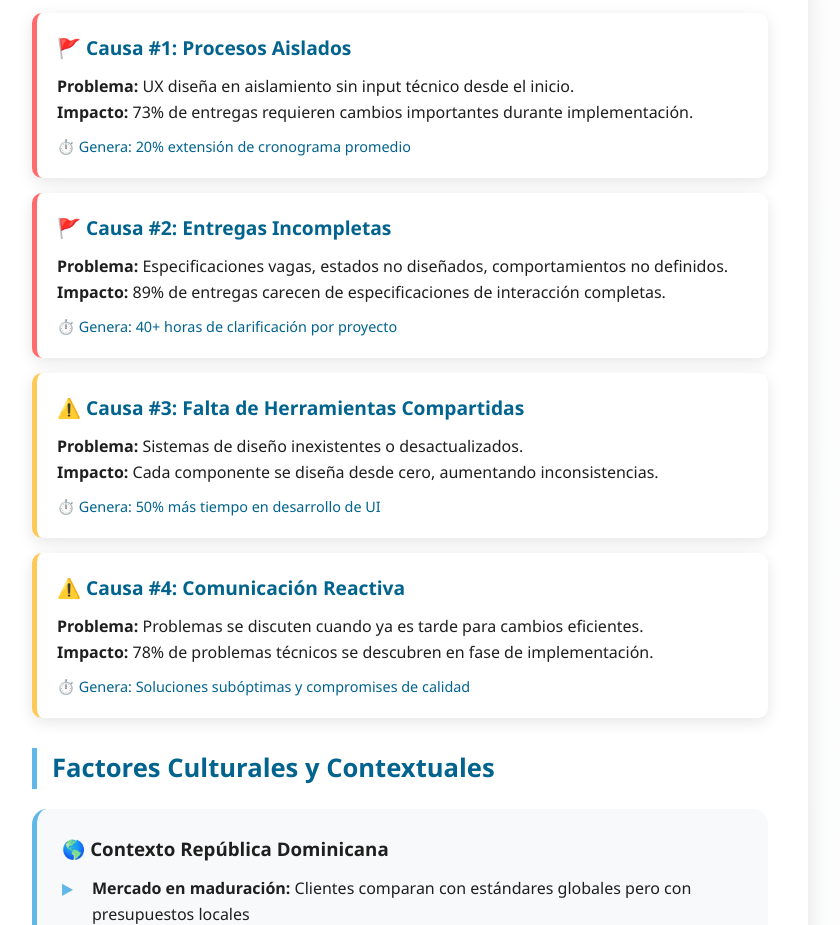
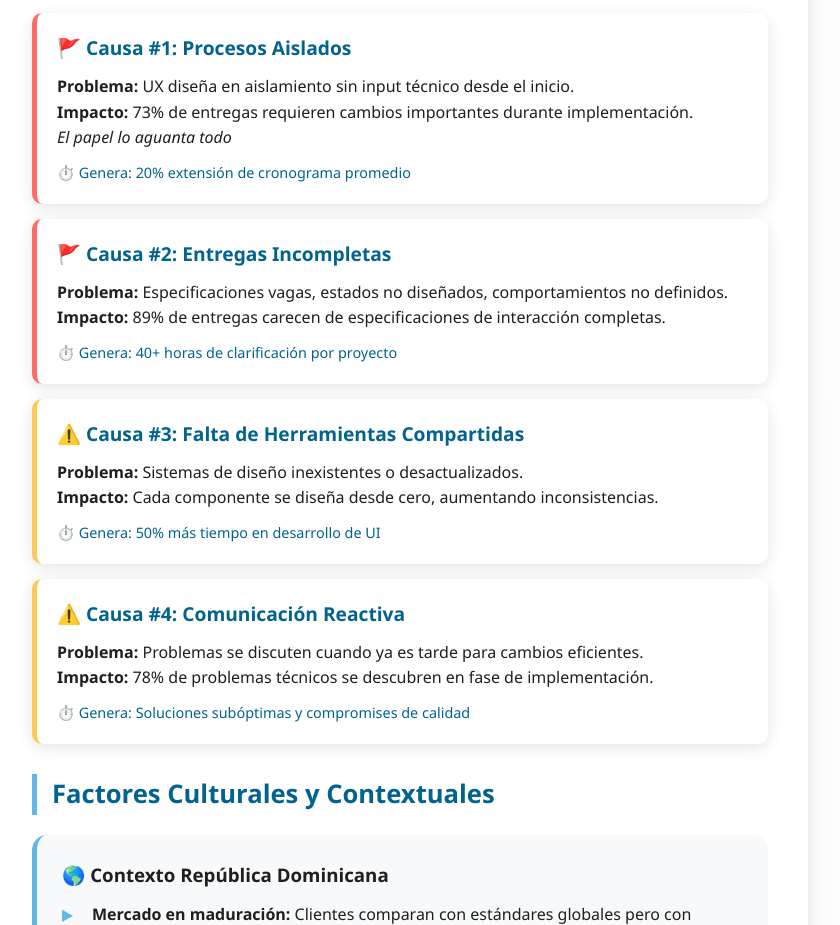
Before and after one commit to marcelino056/UX-UX-Dev-Colaboration, a plain HTML site: page index.html in a window 1280 px wide. Shown: the part 5860-6785 px from the top of the page, without its empty margins (240-1080 px from the left). Drawn offline with Linux system fonts and the light colour scheme.

Commit message:
Add italicized note to highlight the issue of isolated processes in UX design

```diff
--- a/index.html
+++ b/index.html
@@ -1091,6 +1091,7 @@
             <h4>🚩 Causa #1: Procesos Aislados</h4>
             <p><strong>Problema:</strong> UX diseña en aislamiento sin input técnico desde el inicio.</p>
             <p><strong>Impacto:</strong> 73% de entregas requieren cambios importantes durante implementación.</p>
+            <p style="font-style: italic;">El papel lo aguanta todo</p>
             <div class="timeline">⏱️ Genera: 20% extensión de cronograma promedio</div>
         </div>
 
```
